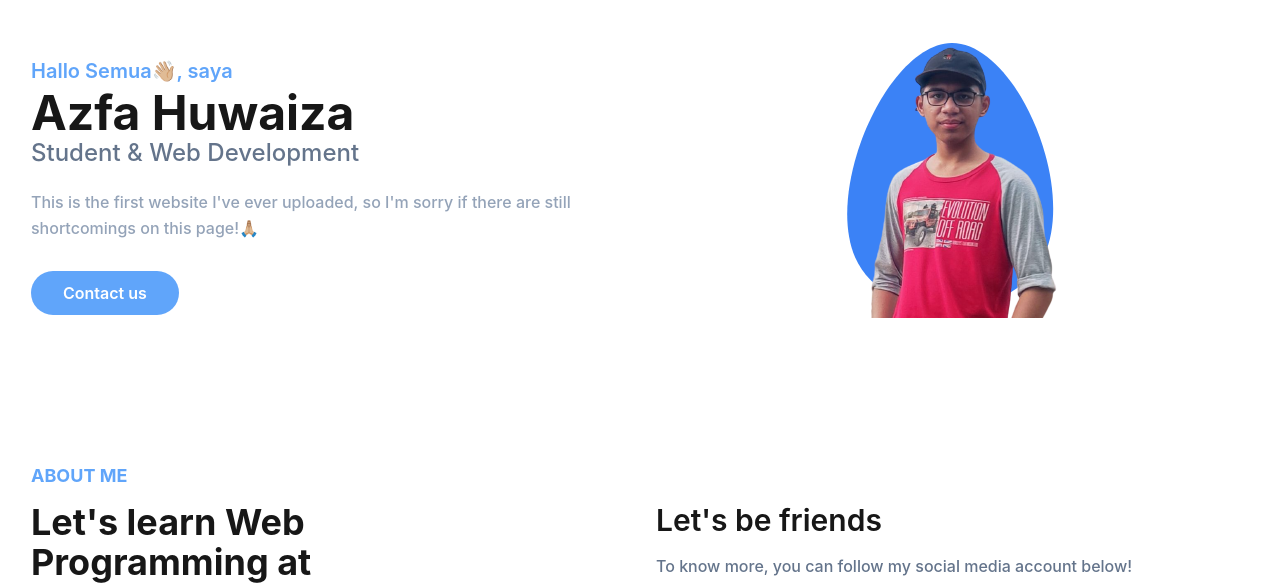
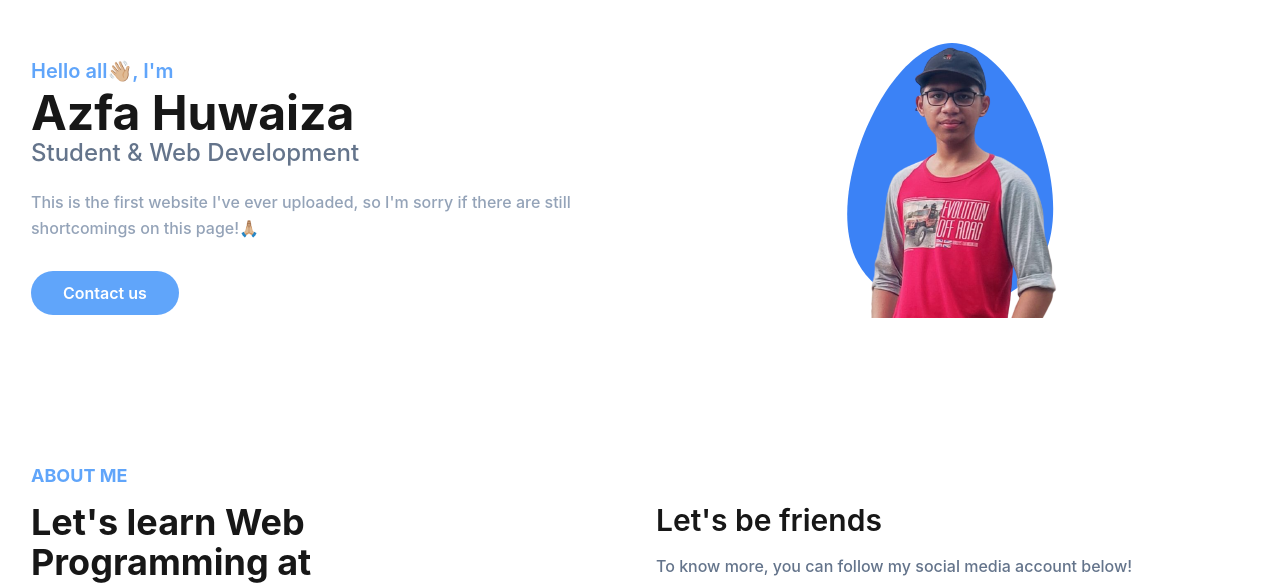
Before and after one commit to AzfaHuwaiza/portfolio-zpaproject-tailwind-css, a website: page index.html in a window 1280 px wide. Shown: the part 101-686 px from the top of the page. Drawn offline with Linux system fonts and the light colour scheme.

Commit message:
Saving to Github

```diff
--- a/index.html
+++ b/index.html
@@ -60,7 +60,7 @@
             <div class="container" >
                 <div class="flex flex-wrap">
                     <div class="w-full self-center px-4 lg:w-1/2">
-                        <h1 class="text-base font-semibold text-primary lg:text-xl">Hallo Semua👋🏼, saya <span class="block font-bold text-dark text-4xl mt-1 lg:text-5xl">Azfa Huwaiza</span></h1>
+                        <h1 class="text-base font-semibold text-primary lg:text-xl">Hello all👋🏼, I'm <span class="block font-bold text-dark text-4xl mt-1 lg:text-5xl">Azfa Huwaiza</span></h1>
                         <h2 class="font-medium text-secondary text-lg mb-5 lg:text-2xl">Student & <span class="text-dark text-secondary mb-16">Web Development</span></h2>
                         <p class="font-medium text-slate-400 mb-10 leading-relaxed">This is the first website I've ever uploaded, so I'm sorry if there are still shortcomings on this page!🙏🏼</p>
 
```
